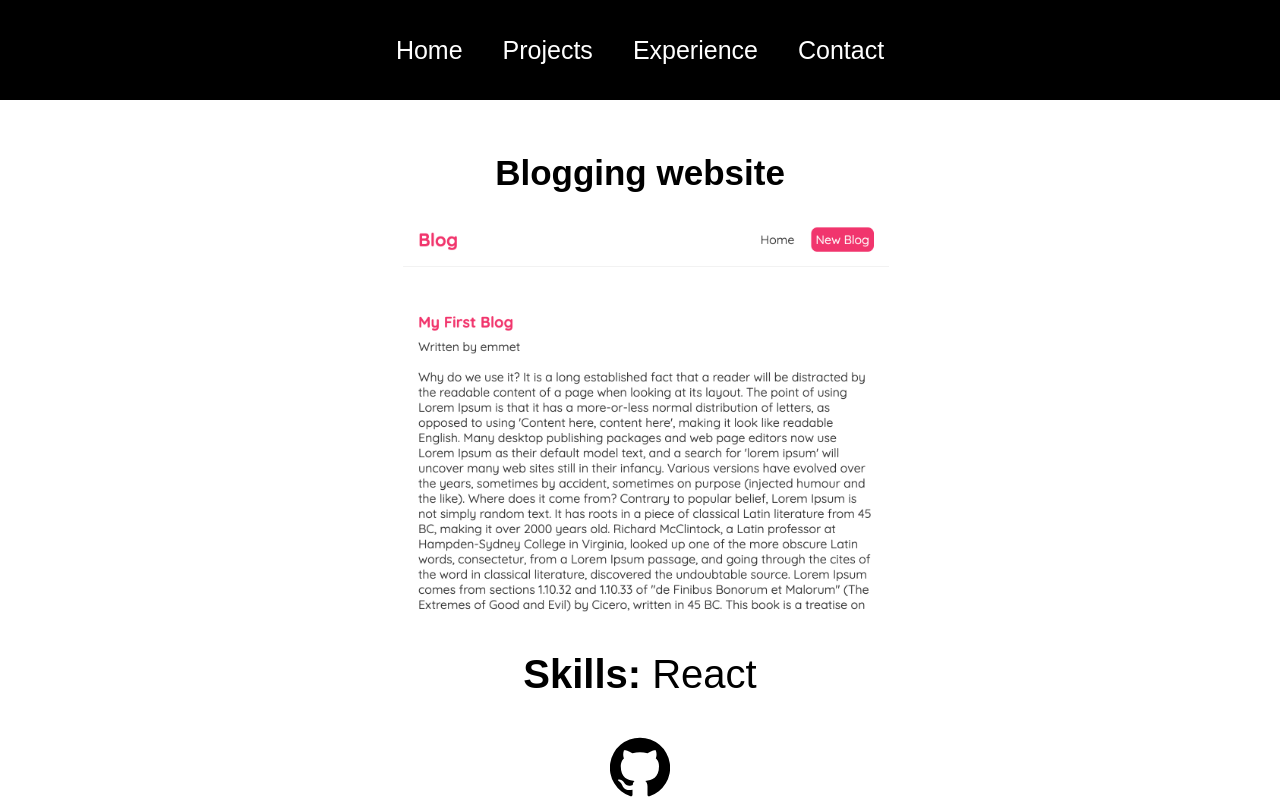
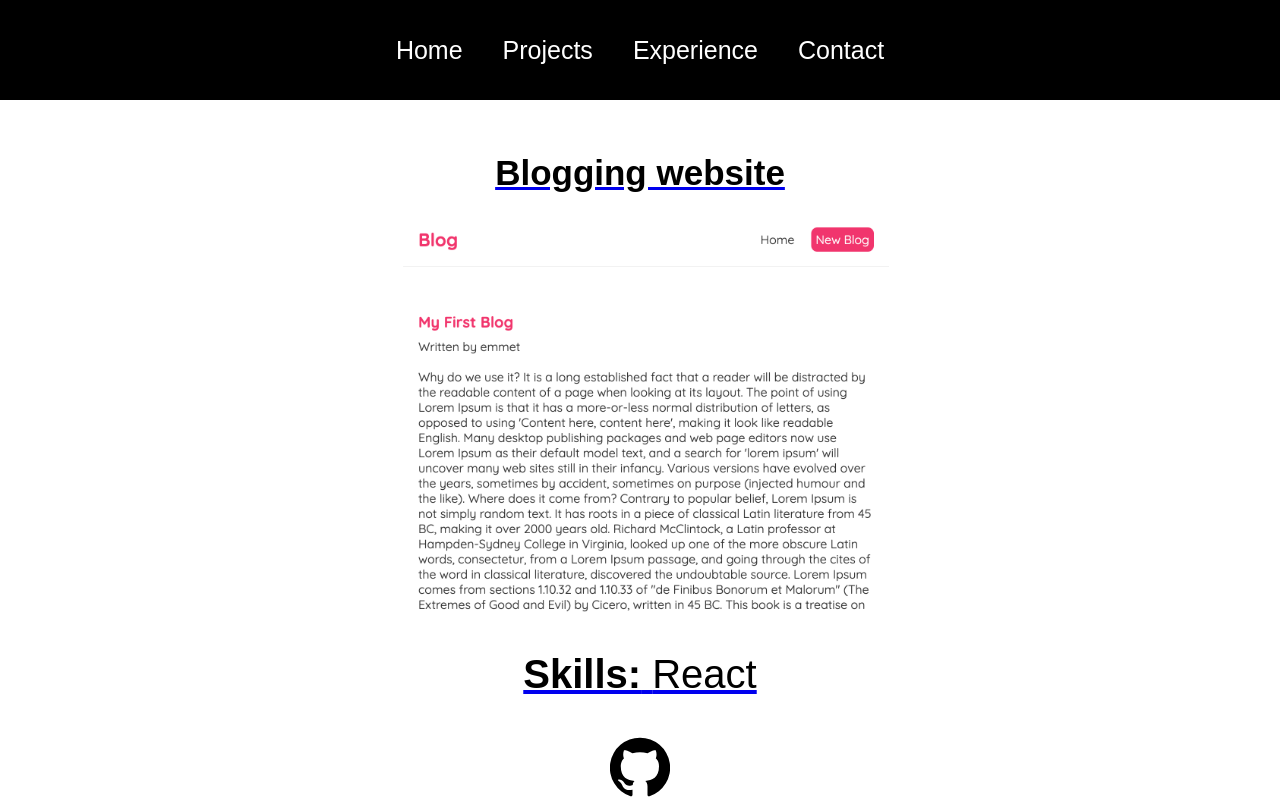
Before and after one commit to amitbhsingh/prtf, a React (Create React App) app: page /project/1 in a window 1280 px wide. Shown: the top 800 px of the page. Built offline with nearby package versions, Linux system fonts and the light colour scheme.

Commit message:
url working

```diff
--- a/src/components/ProjectItem.js
+++ b/src/components/ProjectItem.js
@@ -1,8 +1,8 @@
 import React from "react";
 import { useNavigate } from "react-router-dom";
-import { Link } from 'react-router-dom';
 
-function ProjectItem({ image, name, id }) {
+
+function ProjectItem({ image, name, id, url }) {
   const navigate = useNavigate();
   return (
     <div
--- a/src/pages/ProjectDisplay.js
+++ b/src/pages/ProjectDisplay.js
@@ -8,14 +8,14 @@ function ProjectDisplay() {
   const { id } = useParams();
   const project = ProjectList[id];
   return (
-    <div className="project">
+    <a href={project.url}><div className="project">
       <h1> {project.name}</h1>
       <img src={project.image} />
       <p>
         <b>Skills:</b> {project.skills}
       </p>
       <GitHubIcon />
-    </div>
+    </div></a>
   );
 }
 
```
